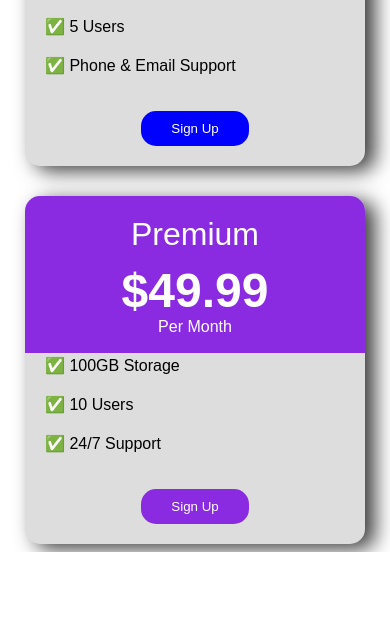
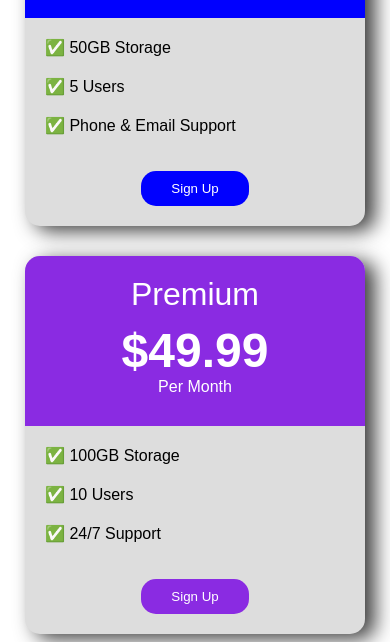
Before and after one commit to salmanar1411/css-portfolio, a plain HTML site: page flex/index.html in a window 390 px wide. Shown: the part 568-1210 px from the top of the page. Before the commit the page ends 1120 px from the top, so only its background shows below. Drawn offline with Linux system fonts and the light colour scheme; a web font is replaced by a local one.

Commit message:
Update index.html

```diff
--- a/flex/index.html
+++ b/flex/index.html
@@ -131,11 +131,6 @@
         .pricing-plan {
           width: 300px;
         }
-
-        ul {
-        /* justify-items: center; */
-          margin-top: 20px;
-        }
       }
     </style>
   </head>
```
